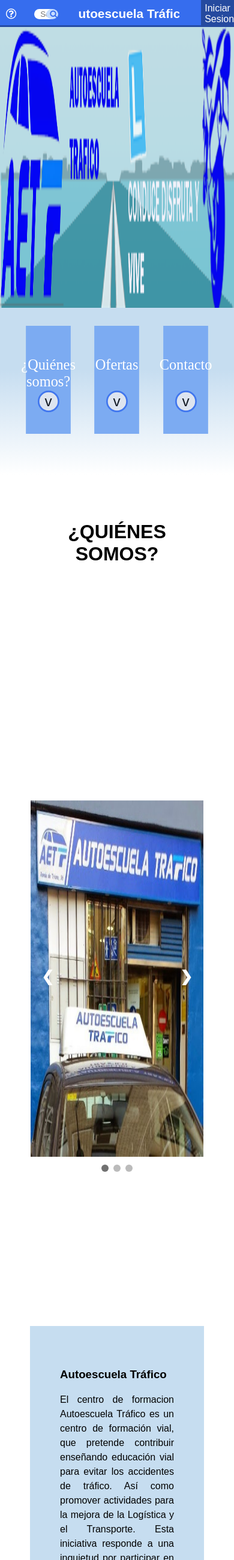
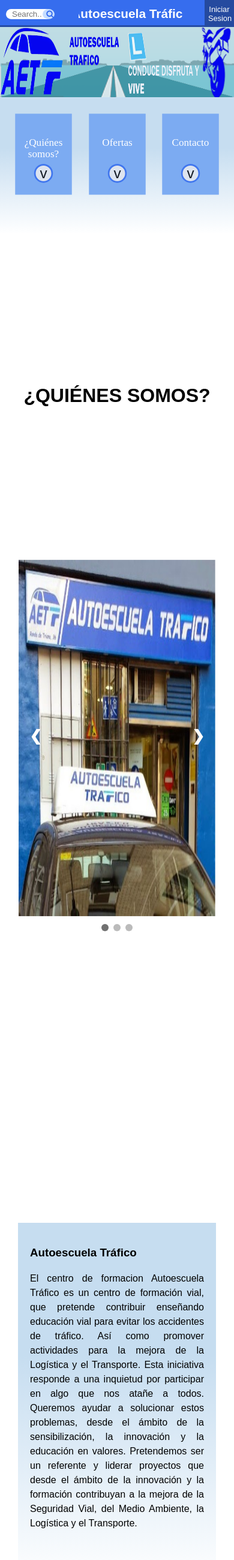
Before and after one commit to alesancor1/IISSI-AutoescuelaTrafico, a PHP site: page /XE/ in a window 390 px wide. Shown: the whole page at 60% size. Run offline with PHP 8.4, Linux system fonts and the light colour scheme; some libraries are stand-ins or nearby versions.

Commit message:
full responsive
en el ipad pro se ve un poco raro, hay que introducir soporte para dispositivos muy altos

```diff
--- a/AutoescuelaTrafico/app/views/mainPageView.php
+++ b/AutoescuelaTrafico/app/views/mainPageView.php
@@ -7,7 +7,7 @@
 	<link rel="stylesheet" href="https://unpkg.com/leaflet@1.6.0/dist/leaflet.css"/>
 	<script src="https://unpkg.com/leaflet@1.6.0/dist/leaflet.js"></script>
     <link rel="stylesheet" href="./css/mainPage.css">
-    <link rel="stylesheet" href="./css/mainPageMobile.css">
+    <link rel="stylesheet" href="./css/mainPageMobileResponsive.css">
 </head>
 
 <body>
--- a/AutoescuelaTrafico/public/css/mainPage.css
+++ b/AutoescuelaTrafico/public/css/mainPage.css
@@ -13,7 +13,7 @@
 
 	display: grid;
 	grid-template-columns: 1fr 2fr;
-	grid-template-rows: 45px 30% 1fr 100% 100% 90% 10%;
+	grid-template-rows: 45px 30% 1fr 100% 100% 100% 100%;
   	grid-template-areas:
     "top-nav	top-nav"
     "banner		banner"
@@ -21,7 +21,6 @@
     "quienes_somos		quienes_somos"
     "ofertas	ofertas"
     "form		ubicacion"
-    "footer		footer";
 }
 /* ---------------------------*/
 /* SCROLLBAR */
@@ -245,6 +244,9 @@
 	z-index: 1;
 }
 .quienes_somos h2{
+	display: flex;
+	justify-content: center;
+	align-items: flex-end;
 	grid-area: titulo;
 	height: 100%;
 	text-align: center;
@@ -331,6 +333,9 @@
 /*							*/
 .quienes_somos .info{
 	grid-area: info;
+	margin: auto;
+	max-height: 600px;
+	height: 100%;
 	background: linear-gradient(180deg, rgba(198,221,240,1) 0%, rgba(198,221,240,1) 37%, rgba(255,255,255,1) 100%);
 	padding: 50px;
 	line-height: 1.5em;
@@ -352,7 +357,7 @@
 	grid-template-rows: 9% 90%;
 	grid-template-areas: "titulo titulo"
 						 "permiso_a permiso_b";
-	grid-column-gap: 150px;
+	grid-column-gap: 80px;
 	grid-row-gap: 30px;
 	padding: 50px 150px 150px 150px;
 	font-family: sans-serif;
@@ -375,6 +380,7 @@
 	background-color: white;
 	display: grid;
 	grid-template-rows: 1fr 3fr 5fr;
+	max-height: 700px;
 	overflow-y: auto;
 }
 .ofertas [class^=permiso_] h2{
@@ -396,10 +402,10 @@
 /* FORMULARIO CONTACTO */
 /* ------------------------------------*/
 .contacto{
-	min-height: 700px;
+	min-height: 600px;
 	grid-area: form;
 	background-color: white;
-	padding: 50px 50px 0px 50px;
+	padding: 50px 50px 100px 50px;
 	z-index: 1;
 	transition: .2s ease all;
 }
@@ -414,7 +420,7 @@
 	height: 100%;
 	width: 100%;
 	padding: 10%;
-	min-height: 650px;
+	min-height: 550px;
 }
 .contacto form input[type=text],input[type=email],input[type=tel]{
 	border: 2px solid black;
@@ -429,7 +435,7 @@
 	padding-left: 10px;
 	border: 2px solid black;
 	width: 100%;
-	height: 50%;
+	height: 40%;
 }
 .contacto form input[type=submit]{
 	position: absolute;
@@ -458,7 +464,7 @@
 						 "mapa mapa";
 	grid-template-columns: 1fr 1fr;
 	grid-template-rows: 0.66fr 2fr;
-	padding: 50px 10px 0 10px;
+	padding: 50px 10px 100px 10px;
 	z-index: 1;
 }
 .ubicacion p{
--- /dev/null
+++ b/AutoescuelaTrafico/public/css/mainPageMobileResponsive.css
@@ -0,0 +1,154 @@
+/*------------------------*/
+/* MOVIL APAISADO		  */
+/*------------------------*/
+@media only screen and (max-width: 800px){
+	.ofertas{
+		grid-gap: 30px;
+		padding: 50px 50px 150px 50px;
+	}
+	*::-webkit-scrollbar{
+			width: 3px;
+	}
+	.contacto{
+		padding: 50px 0px 100px 0px;
+	}
+	.wrapper{
+		grid-template-rows: 45px 18% 1fr 100% 100% 100%;
+	}
+}
+@media only screen and (max-height: 650px){
+	.wrapper{
+		grid-template-rows: 45px 195px 410px 650px 650px 650px;
+	}
+}
+@media only screen and (max-height: 650px) and (max-width: 800px){
+	.wrapper{
+		grid-template-rows: 45px 117px 1fr 650px 650px 650px;
+	}
+}
+
+/*------------------------*/
+/* MOVIL NORMAL			  */
+/*------------------------*/
+@media only screen and (max-width: 500px){
+	/*amplia la searchbar*/
+	.topnav .faq{
+		visibility: hidden;
+	}
+	.topnav .search-container{
+		grid-column: 1/span 2;
+		margin-left: 10px;
+	}
+	/*boton de iniciar sesion*/
+	.topnav .sesion .login{
+		font-size: 80%;
+	}
+	/*botones de redireccion*/
+	.buttons{
+		grid-gap: 5%;
+		padding: 5% 20px 15% 20px;
+	}
+	.buttons .btn{
+		min-height: 150px;
+		max-height: 150px;
+	}
+	.buttons .btn p{
+		font-size: 19px;
+	}
+	.buttons button{
+		bottom: 15%;
+		height: 35px;
+		width: 35px;
+	}
+	/*scrollbar mas fina*/
+	*::-webkit-scrollbar{
+			width: 2px;
+	}
+	/*edita el layout de quienes somos*/
+	.quienes_somos{
+		grid-template-areas: "titulo"
+							 "slider"
+							 "info";
+		grid-template-rows: 9% 45% 45%;
+		grid-template-columns: 1fr;
+		padding: 50px 30px 200px 30px;
+	}
+	.quienes_somos .info{
+		padding: 20px;
+	}
+	/*edita el layout de ofertas*/
+	.ofertas{
+		grid-template-areas:
+		"titulo"
+		"permiso_a"
+		"permiso_b";
+		grid-template-rows: 9% 45% 45%;
+		grid-template-columns: 1fr;
+		padding: 50px 50px 150px 50px;
+	}
+	/*edita el layout de contactos*/
+	.wrapper{
+		grid-template-columns: 1fr;
+		grid-template-rows: 45px 117px 1fr 100% 100% 50% 50% 10%;
+	  	grid-template-areas:
+	    "top-nav"
+	    "banner"
+	    "botones"
+	    "quienes_somos"
+	    "ofertas"
+	    "form"
+	    "ubicacion"
+	    "footer";
+	}
+	.contacto{
+		min-height: 300px;
+		grid-area: form;
+		background-color: white;
+		padding: 50px 5px 0px 5px;
+		z-index: 1;
+		transition: .2s ease all;
+		padding: 50px 0px 0px 0px;
+	}
+	.contacto form #contact_msg{
+		width: 45%;
+		height: 200px;
+		position: absolute;
+		right: 10px;
+		top: 50px;
+	}
+	.contacto form fieldset{
+		min-height: 250px;
+	}
+	.contacto form input[type=text],input[type=email],input[type=tel]{
+		width: 45%;
+		left: 10px;
+	}
+	.ubicacion{
+		min-height: 300px;
+
+		grid-template-areas: "mapa logo"
+							 "mapa info";
+		grid-template-columns: 1fr 0.5fr;
+		grid-template-rows: 2fr 0.66fr;
+		padding: 10px 10px 0 10px;
+		z-index: 1;
+	}
+	.ubicacion p{
+		margin-left: 10px;
+	}
+	/*muestra solo el logo en contactos*/
+	.ubicacion .logo img{
+		grid-area: logo;
+		padding-bottom: 40px;
+		height: 100%;
+	}
+	.ubicacion .logo h2{
+		visibility: hidden;
+	}
+
+/* Dispositivos pequeños*/
+@media only screen and (max-height: 700px){
+	.wrapper{
+		grid-template-rows: 45px 117px 1fr 700px 700px 350px 350px 100px;
+	}
+}
--- a/AutoescuelaTrafico/public/index.php
+++ b/AutoescuelaTrafico/public/index.php
@@ -3,6 +3,7 @@
 	<head>
 	    <link rel="icon" href="./favicon.ico"/>
     	<link rel="stylesheet" href="https://cdnjs.cloudflare.com/ajax/libs/font-awesome/4.7.0/css/font-awesome.min.css">
+    	<meta name="viewport" content="width=device-width, initial-scale=1.0">
 	</head>
 </html>
 
```
